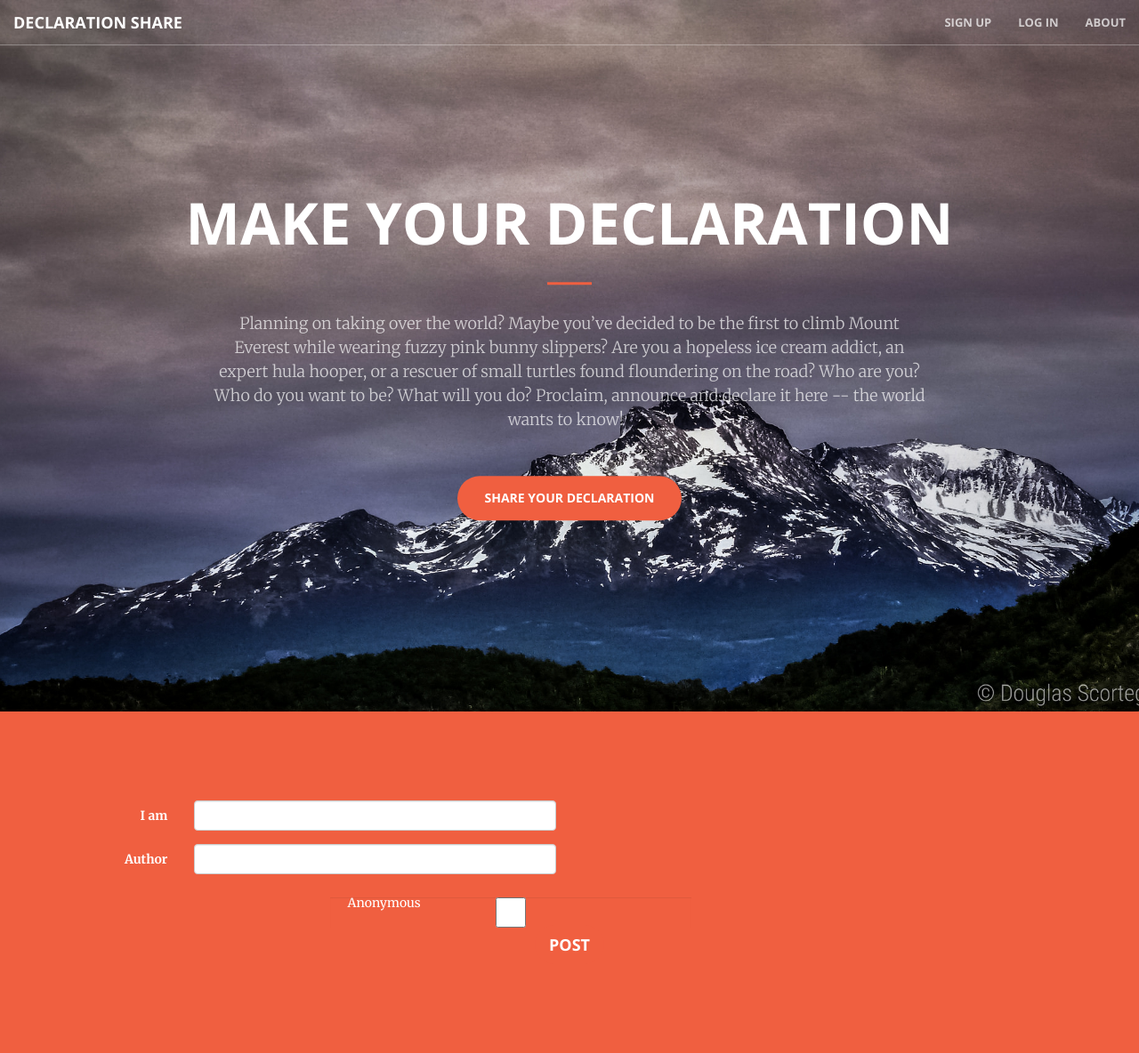
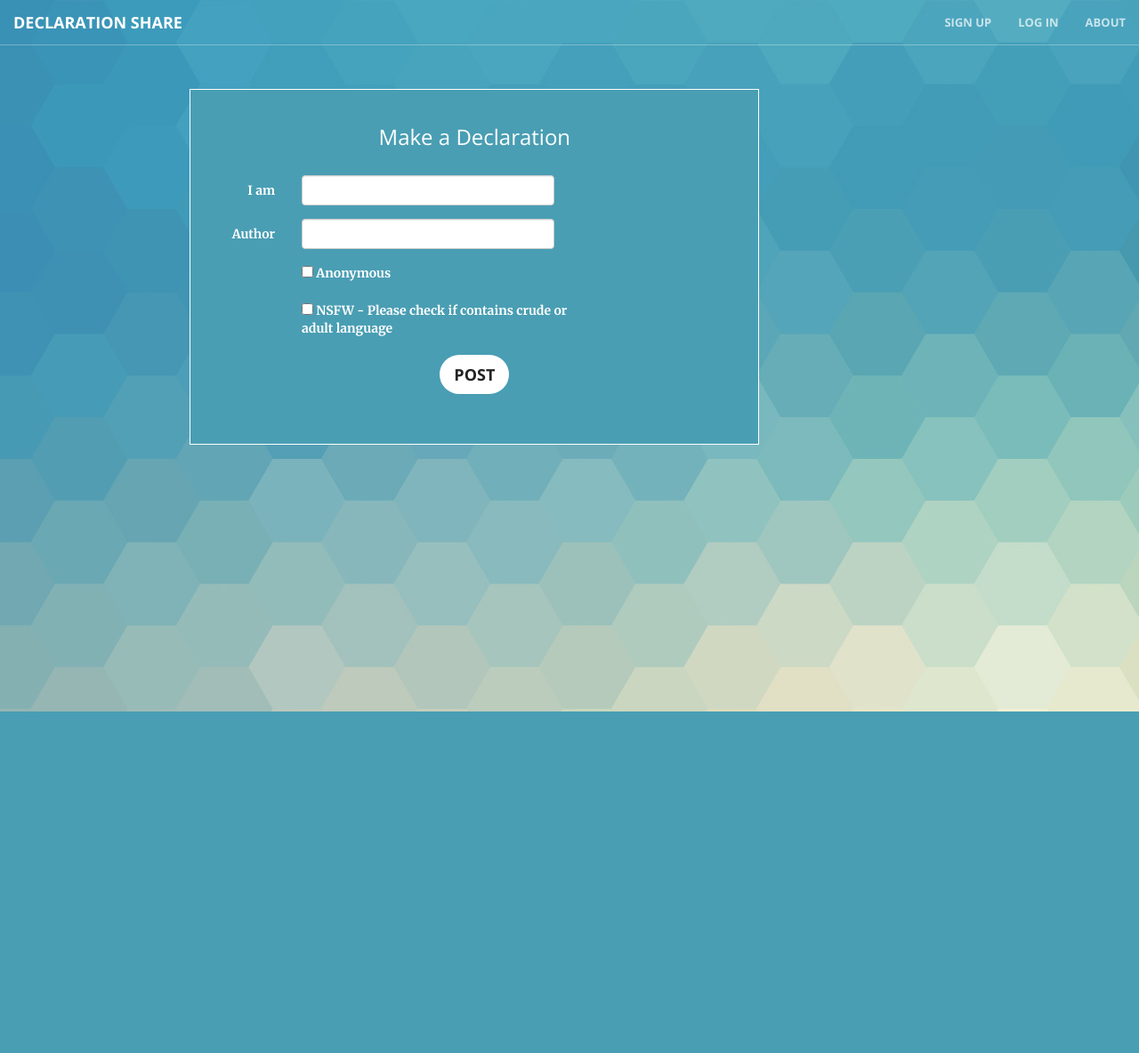
Before and after one commit to ej2/declarationshare, a Django app: page /declaration/new/ in a window 1280 px wide. Shown: the whole page at 89% size. After the commit the page ends 800 px from the top, so only its background shows below. Run offline with Django 3.2, Linux system fonts and the light colour scheme; parts of the project's set-up code (start-up, migrations or seed data) failed here and were passed over; some libraries are stand-ins or nearby versions.

Commit message:
Updated theme and form.

```diff
--- a/declarationshare/declaration/forms.py
+++ b/declarationshare/declaration/forms.py
@@ -6,7 +6,8 @@ from declarationshare.declaration.models import Declaration
 
 class DeclarationForm(forms.Form):
     text = forms.CharField(max_length=50, widget=forms.TextInput(attrs={"class": "form-element form-control"}))
-    anonymous = forms.BooleanField(required=False, widget=forms.CheckboxInput(attrs={"class": "form-element form-control"}))
+    anonymous = forms.BooleanField(required=False, widget=forms.CheckboxInput(attrs={"class": " inputcheckbox"}))
+    nsfw = forms.BooleanField(required=False, widget=forms.CheckboxInput(attrs={"class": " inputcheckbox"}))
     author = forms.CharField(max_length=50, widget=forms.TextInput(attrs={"class": "form-element form-control"}))
 
     def __init__(self, *args, **kwargs):
@@ -33,6 +34,7 @@ class DeclarationForm(forms.Form):
 
         declaration.text = data.get("text")
         declaration.anonymous = data.get("anonymous")
+        declaration.nsfw = data.get("nsfw")
 
         if data.get("author"):
             declaration.author = data.get("author")
--- a/declarationshare/declaration/models.py
+++ b/declarationshare/declaration/models.py
@@ -25,6 +25,7 @@ class Declaration(models.Model):
     user = models.ForeignKey(User, null=True, related_name="declarations")
 
     anonymous = models.BooleanField(default=False)
+    nsfw = models.BooleanField(default=False)
     author = models.CharField(max_length="50", null=True)
 
     def __unicode__(self):
--- a/declarationshare/static/css/creative.css
+++ b/declarationshare/static/css/creative.css
@@ -12,11 +12,13 @@ body {
 
 body {
     font-family: Merriweather,'Helvetica Neue',Arial,sans-serif;
+    background-image: url('/static/images/hexagon3.jpg');
+    background-attachment: fixed;
 }
 
 hr {
     max-width: 50px;
-    border-color: #f05f40;
+    border-color: #499EB3;
     border-width: 3px;
 }
 
@@ -25,7 +27,7 @@ hr.light {
 }
 
 a {
-    color: #f05f40;
+    color: #499EB3;
     -webkit-transition: all .35s;
     -moz-transition: all .35s;
     transition: all .35s;
@@ -52,7 +54,7 @@ p {
 }
 
 .bg-primary {
-    background-color: #f05f40;
+    /*background-color: #499EB3;*/
 }
 
 .bg-dark {
@@ -385,9 +387,9 @@ fieldset[disabled] .btn-default.active {
 }
 
 .btn-primary {
-    border-color: #f05f40;
+    border-color: #499EB3;
     color: #fff;
-    background-color: #f05f40;
+    background-color: #499EB3;
     -webkit-transition: all .35s;
     -moz-transition: all .35s;
     transition: all .35s;
--- a/declarationshare/static/css/project.css
+++ b/declarationshare/static/css/project.css
@@ -38,10 +38,58 @@
 }
 
 .form-text {
-  width: 300px;
+  color: white;
 }
 
 .form-element {
   color: black;
+}
 
+.simple-checkbox {
+  box-shadow: none;
+  color: white;
 }
+
+.declaration-home {
+  height: 400px;
+  padding: 20px;
+  text-align: center;
+  border: 1px solid white;
+  color: white;
+}
+
+.declaration-box {
+  padding: 10px;
+  height: 200px;
+  border: 1px solid white;
+  color: white;
+}
+
+.yellow {
+  background-color: #EEEDCF;
+}
+
+.green {
+  background-color: #758FA6;
+}
+
+.seafoam {
+  background-color: #89C1B6;
+}
+
+.brown {
+  background-color: #EDE0BE;
+}
+
+.blue {
+  /*background-color: #1485CC;*/
+  background-color: #499EB3;
+}
+
+.darkblue {
+  background-color: #345290;
+}
+
+.checkbox-container {
+   text-align: left;
+}
--- a/declarationshare/templates/base.html
+++ b/declarationshare/templates/base.html
@@ -10,16 +10,11 @@
     <meta name="author" content="">
 
     <meta property="og:site_name" content="Declaration Share"/>
-    {% block meta %}
-
-    {% endblock meta %}
-
-
+    {% block meta %}{% endblock meta %}
     <!-- HTML5 shim, for IE6-8 support of HTML5 elements -->
     <!--[if lt IE 9]>
       <script src="https://html5shim.googlecode.com/svn/trunk/html5.js"></script>
     <![endif]-->
-
     <link rel="stylesheet" href="{% static 'css/bootstrap.min.css' %}" type="text/css">
 
     <!-- Custom Fonts -->
@@ -32,6 +27,7 @@
 
     <!-- Custom CSS -->
     <link rel="stylesheet" href="{% static 'css/creative.css' %}" type="text/css">
+    <link rel="stylesheet" href="{% static 'css/project.css' %}" type="text/css">
 
     <!-- HTML5 Shim and Respond.js IE8 support of HTML5 elements and media queries -->
     <!-- WARNING: Respond.js doesn't work if you view the page via file:// -->
@@ -40,17 +36,7 @@
         <script src="https://oss.maxcdn.com/libs/respond.js/1.4.2/respond.min.js"></script>
     <![endif]-->
 
-
-    {% block css %}
-    <!-- Latest compiled and minified CSS -->
-
-
-
-    <!-- Your stuff: Third-party css libraries go here -->
-
-    <!-- This file store project specific CSS -->
-    <link href="{% static 'css/project.css' %}" rel="stylesheet">
-    {% endblock %}
+    {% block css %}{% endblock %}
 
     {% block angular %}
     <script src="https://ajax.googleapis.com/ajax/libs/angularjs/1.4.8/angular.min.js"></script>
@@ -59,8 +45,6 @@
   </head>
 
   <body id="page-top">
-
-
     <nav id="mainNav" class="navbar navbar-default navbar-fixed-top">
         <div class="container-fluid">
             <!-- Brand and toggle get grouped for better mobile display -->
@@ -105,7 +89,7 @@
         <!-- /.container-fluid -->
     </nav>
     {% block header %}
-      <header>
+      <!--<header>
         <div class="header-content">
             <div class="header-content-inner">
                 <h1>Make Your Declaration</h1>
@@ -121,7 +105,7 @@
                 <a href="{% url "declaration:new" %}#create" class="btn btn-primary btn-xl page-scroll">Share your declaration</a>
             </div>
         </div>
-      </header>
+      </header>-->
     {% endblock header %}
 
     <div class="container">
--- a/declarationshare/templates/declaration/manage.html
+++ b/declarationshare/templates/declaration/manage.html
@@ -2,39 +2,46 @@
 
 {% block content %}
 
-  <section class="bg-primary" id="create">
+  <section class="" id="create">
       <div class="container-fluid">
           <div class="row">
-              <div class="text-center">
-
+              <div class="col-md-offset-2 col-md-6 declaration-home blue">
+                <h3 style="padding-bottom: 20px;">Make a Declaration</h3>
                 <form action="" method="post" class="form-horizontal">
                 {% csrf_token %}
 
                   <div class="form-group">
-                    <label for="text" class="col-sm-2 control-label">I am</label>
-                    <div class="col-sm-4">
+                    <label for="text" class="col-sm-2 control-label form-text">I am</label>
+                    <div class="col-sm-6">
                     {{ form.text }}
                     </div>
                   </div>
 
                  <div class="form-group">
-                    <label for="author" class="col-sm-2 control-label">Author</label>
-                    <div class="col-sm-4">
+                    <label for="author" class="col-sm-2 control-label form-text">Author</label>
+                    <div class="col-sm-6">
                     {{ form.author }}
                     </div>
                  </div>
 
                 <div class="form-group">
-                  <div class="col-sm-offset-2 col-sm-4">
-                    <div class="checkbox">
-                      <label>{{ form.anonymous }} Anonymous</label>
+                  <div class="col-sm-offset-2 col-sm-7">
+                    <div class="checkbox-container">
+                      <label for="id_anonymous">{{ form.anonymous }} Anonymous</label>
                     </div>
                   </div>
                 </div>
 
-                <input type="submit" value="Post" class="btn btn-primary btn-lg" />
+                <div class="form-group">
+                  <div class="col-sm-offset-2 col-sm-7">
+                    <div class="checkbox-container">
+                      <label for="id_nsfw">{{ form.nsfw }} NSFW - Please check if contains crude or adult language</label>
+                    </div>
+                  </div>
+                </div>
+
+                <input type="submit" value="Post" class="btn btn-default btn-lg" />
               </form>
-
 
               </div>
           </div>
```
Also changed, not shown: other parts of declarationshare/static/css/creative.css (+12 -11 lines), declarationshare/templates/declaration/detail.html (+18 -8 lines), declarationshare/templates/declaration/top_list.html (+1 -12 lines), declarationshare/templates/pages/home.html (+17 -1 lines), declarationshare/declaration/migrations/0003_declaration_nsfw.py (added), declarationshare/static/css/bootstrap.min.css, declarationshare/static/images/hexagon3.jpg (added), declarationshare/static/images/hexagon4.jpg (added), declarationshare/static/images/hexagon8.jpg (added).
